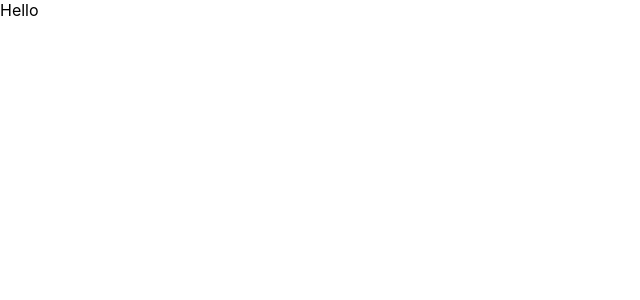
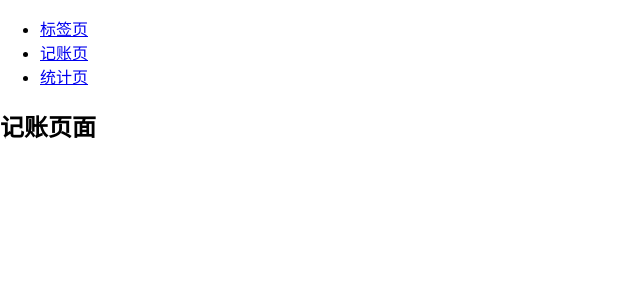
Before and after one commit to xmasuhai/morney-react-yarn-origin, a React (Create React App) app: page /money in a window 1280 px wide. Shown: the top 300 px of the page, without its empty margins (0-640 px from the left). Built offline with nearby package versions, Linux system fonts and the light colour scheme.

Commit message:
:sparkles: 更改路由，配置默认路由和404路由

```diff
--- a/src/App.tsx
+++ b/src/App.tsx
@@ -1,12 +1,68 @@
 /**
 * @Description 根组件
 * */
-function App() {
+import {
+  BrowserRouter as Router,
+  Switch,
+  Route,
+  Link,
+  Redirect,
+} from 'react-router-dom'
+
+export const App = () => {
   return (
-    <div className="App">
-      Hello
-    </div>
-  )
+    <Router>
+      <div>
+        <nav>
+          <ul>
+            <li>
+              <Link to="/tags">标签页</Link>
+            </li>
+            <li>
+              <Link to="/money">记账页</Link>
+            </li>
+            <li>
+              <Link to="/statistiscs">统计页</Link>
+            </li>
+          </ul>
+        </nav>
+
+        {/* A <Switch> looks through its children <Route>s and
+            renders the first one that matches the current URL. */}
+        <Switch>
+          <Route path="/tags">
+            <Tags />
+          </Route>
+          <Route path="/money">
+            <Money />
+          </Route>
+          <Route path="/statistiscs">
+            <Statistics />
+          </Route>
+          {/* 注意重定向组件的位置，放在Switch里面 */}
+          <Redirect exact from="/" to="money" />
+          <Route path="*">
+            <NoMatch />
+          </Route>
+
+        </Switch>
+      </div>
+    </Router>
+  );
 }
 
-export default App
+function Statistics() {
+  return <h2>统计页面</h2>;
+}
+
+function Tags() {
+  return <h2>标签页面</h2>;
+}
+
+function Money() {
+  return <h2>记账页面</h2>;
+}
+
+function NoMatch() {
+  return <h2>404</h2>;
+}
--- a/src/index.tsx
+++ b/src/index.tsx
@@ -1,7 +1,7 @@
 import React from 'react'
 import ReactDOM from 'react-dom'
 import './index.scss'
-import App from './App'
+import {App} from './App'
 
 const div = document.getElementById('root')
 
```
